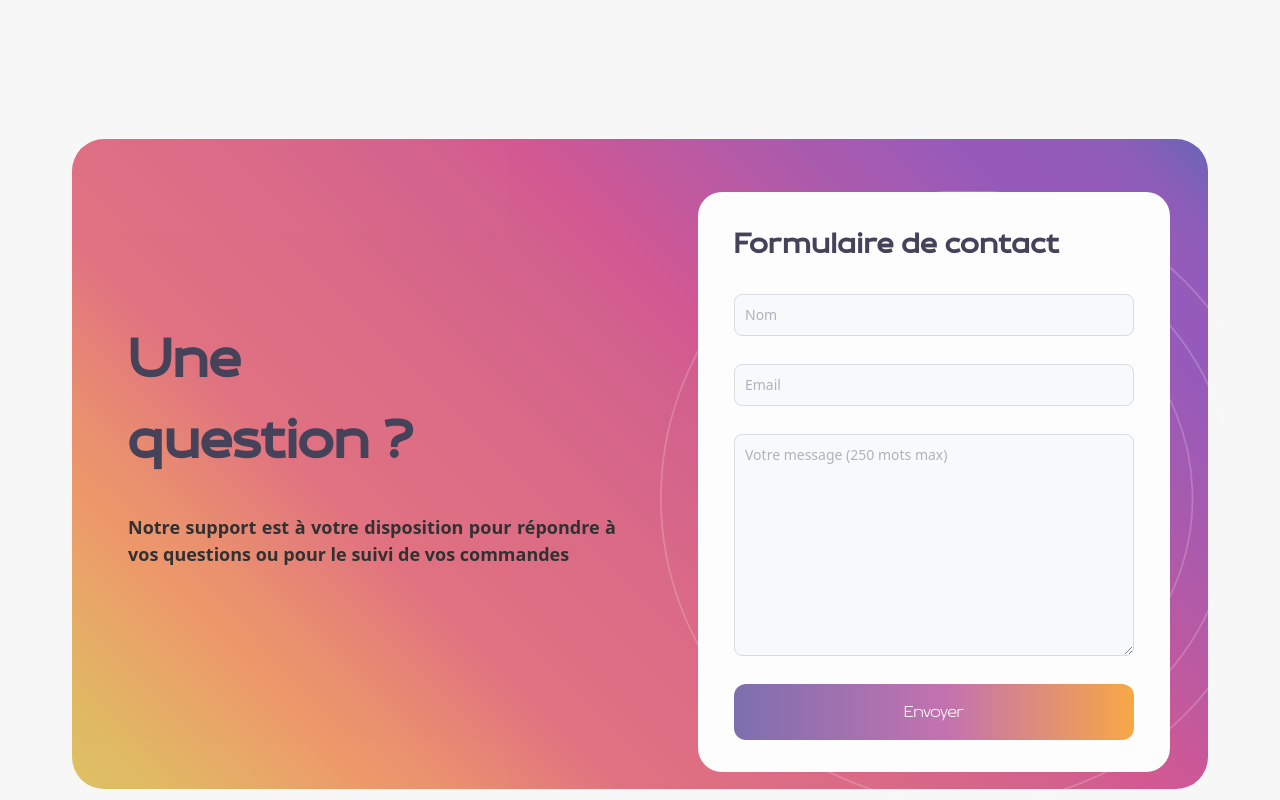
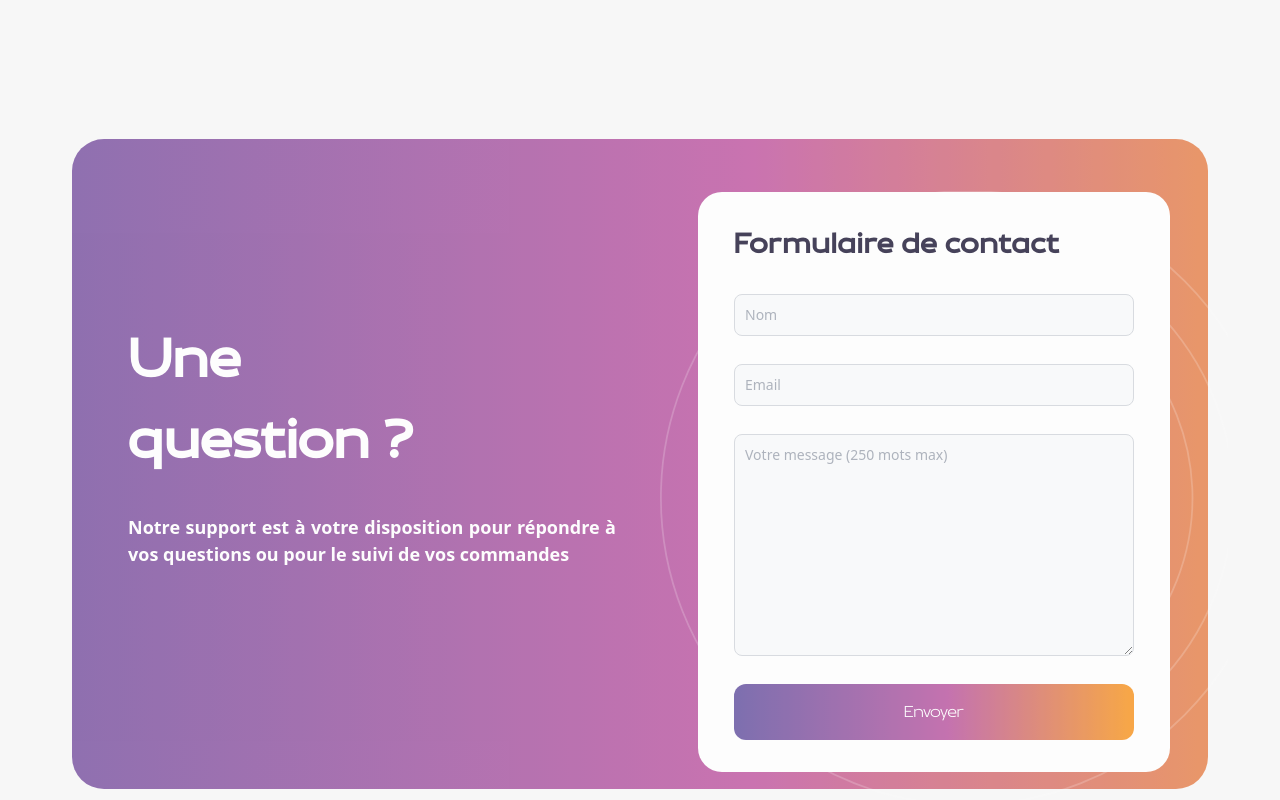
Before and after one commit to muhammadahmadshafique/followerswebfullstack, a React (Create React App) app in the folder followers/: page / in a window 1280 px wide. Shown: the part 4340-5140 px from the top of the page. Built offline with nearby package versions, Linux system fonts and the light colour scheme.

Commit message:
Home page color changes

```diff
--- a/followers/src/index.css
+++ b/followers/src/index.css
@@ -178,29 +178,7 @@ button{
 .ask {
   border-radius: 32px;
   opacity: 0.8;
-  background: var(
-    --insta,
-    linear-gradient(
-      45deg,
-      #d6b43d 0%,
-      #dba93f 5.1%,
-      #e88a45 14.3%,
-      #eb8246 16.4%,
-      #e7774d 21.1%,
-      #dd5860 29.4%,
-      #db5164 31%,
-      #d2466c 46.4%,
-      #c93b73 56.7%,
-      #cb3179 60.7%,
-      #a23394 73.3%,
-      #7f35ab 85.6%,
-      #7d35ab 91%,
-      #7537aa 94%,
-      #673aa9 96.4%,
-      #533da8 98.5%,
-      #4041a6 100%
-    )
-  );
+  background: var(--as, linear-gradient(90deg, #5F4D9E -17.98%, #BF539F 60.03%, #F7931E 117.9%));
 }
 
 .followers {
--- a/followers/src/pages/Home.jsx
+++ b/followers/src/pages/Home.jsx
@@ -206,10 +206,10 @@ function Home() {
       </div>
       <div className="md:mx-[72px] colvise h-[650px] relative flex items-center justify-between  ask">
         <div className="md:w-[50%] md:pl-[56px] px-6">
-          <p className="text-[#1B1633] tracking-[1px] font-fcr text-[54px] font-[700]">
+          <p className="text-white tracking-[1px] font-fcr text-[54px] font-[700]">
           Une <br /> question ?
           </p>
-          <p className="text-black text-justify font-bold text-[18px] mt-[32px] mb-[40px]">
+          <p className="text-white text-justify font-bold text-[18px] mt-[32px] mb-[40px]">
           Notre support est à votre disposition pour répondre à vos questions ou pour le suivi de vos commandes
           </p>
         </div>
```
Also changed, not shown: 1 other file (tests, documents, lock files or other folders).
